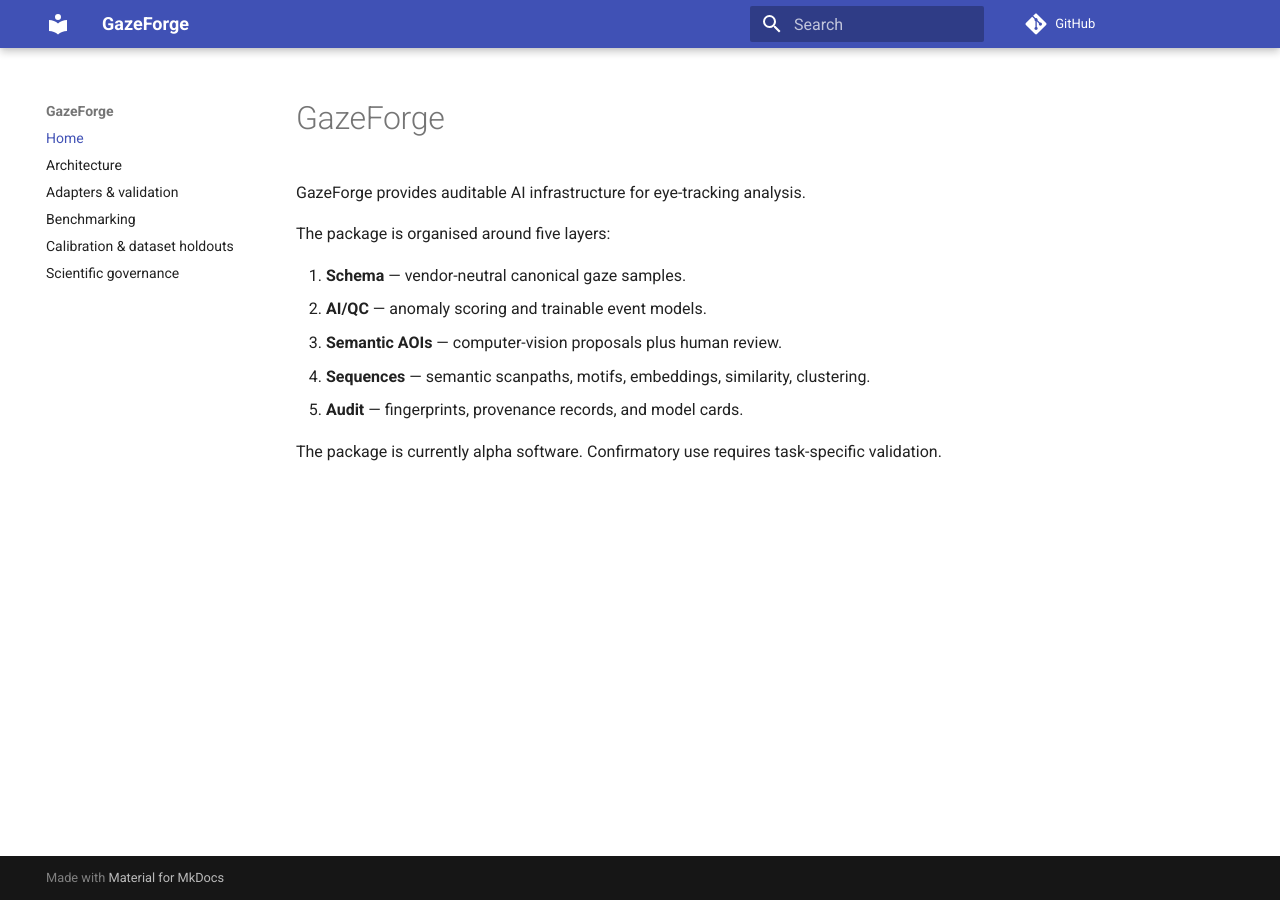
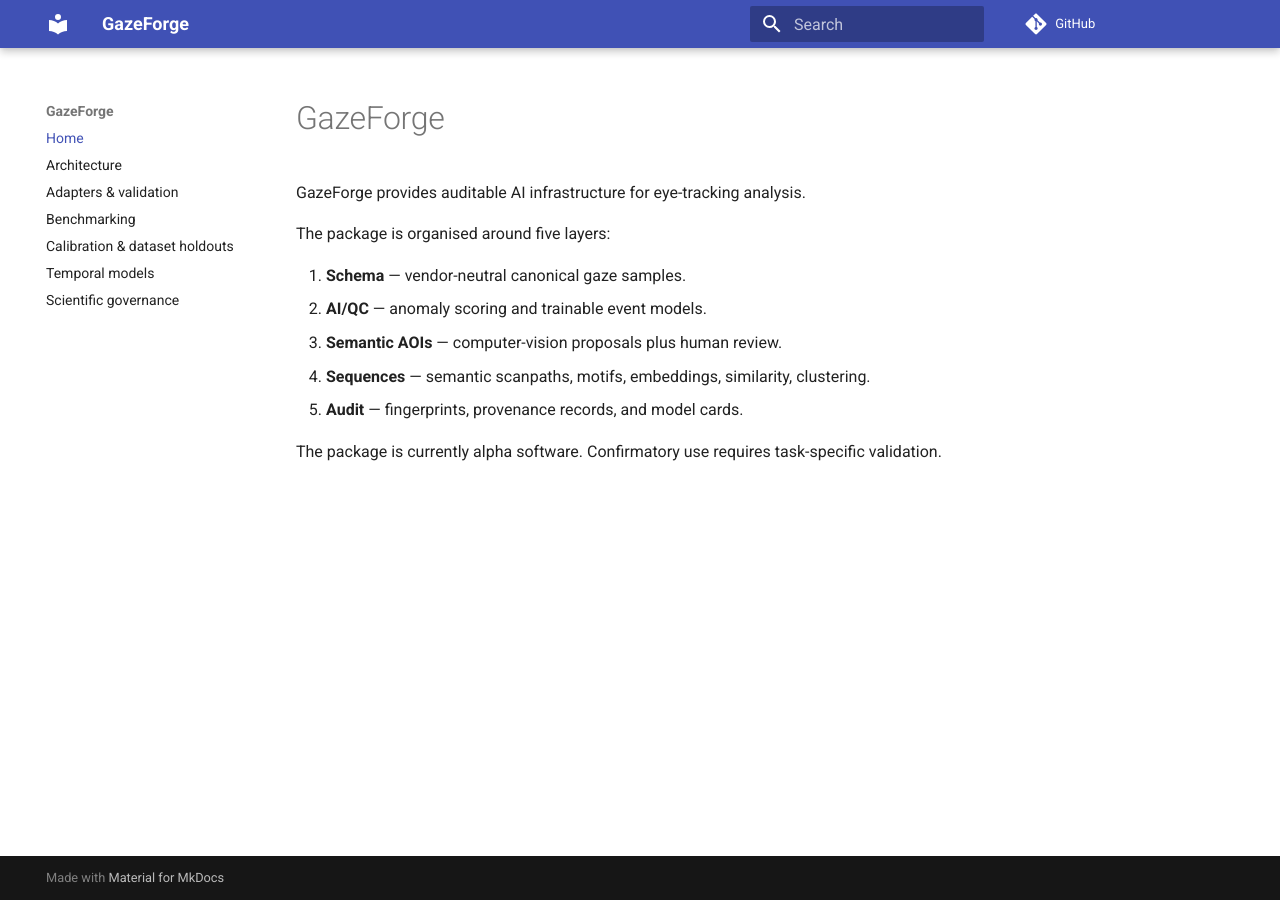
Before and after one commit to stefanosbalaskas/GazeForge, an MkDocs documentation site: the page built from docs/index.md, in a window 1280 px wide. Built offline with MkDocs 1.6.1 and Material for MkDocs 9.7.7, drawn with Linux system fonts in a browser that asks for light colours; comment, search, counter and statistics services are not loaded.

Commit message:
Add temporal models to documentation navigation

```diff
--- a/mkdocs.yml
+++ b/mkdocs.yml
@@ -9,6 +9,7 @@ nav:
   - Adapters & validation: adapters-validation.md
   - Benchmarking: benchmarking.md
   - Calibration & dataset holdouts: calibration.md
+  - Temporal models: temporal-models.md
   - Scientific governance: scientific-governance.md
 plugins:
   - search
```
